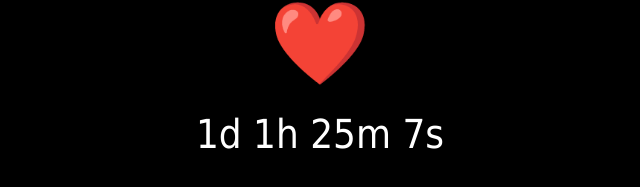
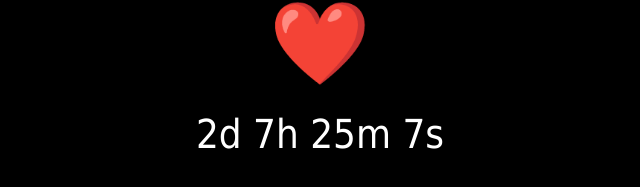
Before and after one commit to geography-summative/geography-summative.github.io, a plain HTML site: page circle/iloveyou.html in a window 1280 px wide. Shown: the part 323-510 px from the top of the page, 320-960 px from the left. Drawn offline with Linux system fonts and the light colour scheme.

Commit message:
Update iloveyou.html

```diff
--- a/circle/iloveyou.html
+++ b/circle/iloveyou.html
@@ -37,7 +37,7 @@
     <div id="countdown"></div>
     <script>
         function updateCountdown() {
-            const targetDate = new Date("2025-03-31T10:00:00").getTime();
+            const targetDate = new Date("2025-04-01T16:00:00").getTime();
             const now = new Date().getTime();
             const difference = targetDate - now;
 
```
